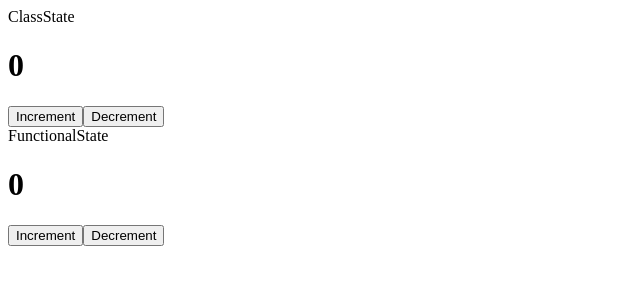
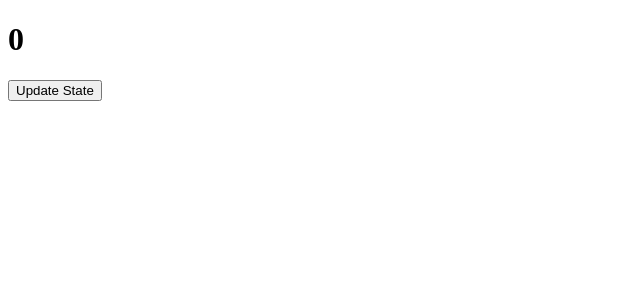
Before and after one commit to Muhammad-Sulman/ReactFirstApp, a React (Vite) app in the folder react-App1.0/: page / in a window 1280 px wide. Shown: the top 300 px of the page, without its empty margins (0-640 px from the left). Built offline with nearby package versions, Linux system fonts and the light colour scheme.

Commit message:
useEffect Hook

```diff
--- a/react-App1.0/src/App.jsx
+++ b/react-App1.0/src/App.jsx
@@ -21,11 +21,13 @@
 // import StylingComponent from './StylingComponent';
 // import BsComponent from './BsComponent';
 
+import UseEffectComp from "./UseEffectComp";
+
 // import Arrayusestate from "./Arrayusestate";
 
 // import Objusestate from "./Objusestate";
-import ClassState from "./ClassState";
-import FunctionalState from "./FunctionalState";
+// import ClassState from "./ClassState";
+// import FunctionalState from "./FunctionalState";
 // import UsedstateComponent from "./UsedstateComponent";
 
 
@@ -61,8 +63,10 @@ function App() {
           {/* <UsedstateComponent></UsedstateComponent> */}
           {/* <Objusestate></Objusestate> */}
           {/* <Arrayusestate></Arrayusestate> */}
-          <ClassState></ClassState>
-          <FunctionalState></FunctionalState>
+          {/* <ClassState></ClassState>
+          <FunctionalState></FunctionalState> */}
+          <UseEffectComp></UseEffectComp>
+
 
 
       </>
--- /dev/null
+++ b/react-App1.0/src/UseEffectComp.jsx
@@ -0,0 +1,20 @@
+
+import { useState, useEffect } from "react"
+
+
+function UseEffectComp() {
+
+    let [counter, setCounter]  = useState(0);
+    useEffect(() =>{
+        console.log("Hello iam useEffect.. " + counter)
+    } )
+
+    return (
+        <div>
+            <h1>{counter}</h1>
+            <button type="button" onClick={() => {setCounter(counter + 1)}} >Update State</button>
+        </div>
+    )
+}
+
+export default UseEffectComp
```
